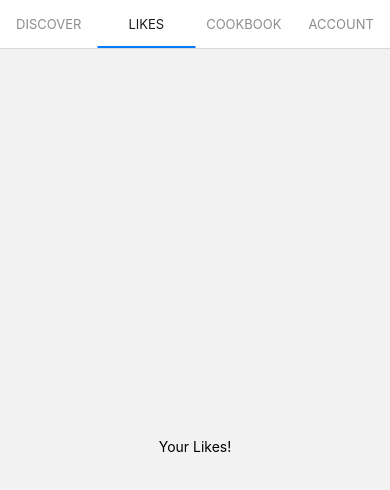
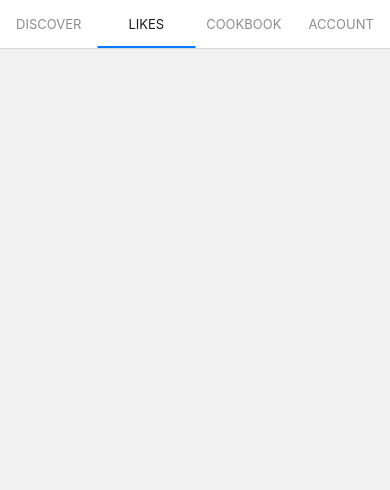
Before and after one commit to LailaaArman/FoodTinder, a React Native app: screen /Likes in a window 390 px wide. Shown: the top 490 px of the page. Built offline with nearby package versions, Linux system fonts and the light colour scheme.

Commit message:
added store to save states

```diff
--- a/App.js
+++ b/App.js
@@ -1,25 +1,31 @@
-import { StyleSheet, Text, View, TextInput} from 'react-native';
-import * as React from 'react';
+import { StyleSheet, Text, View, TextInput, TouchableOpacity} from 'react-native';
+import React, {Component} from 'react';
 import { NavigationContainer } from '@react-navigation/native';
 import Ionicons from 'react-native-vector-icons/Ionicons';
 import NavBar from './components/navBar';
+import { Provider } from 'react-redux';
+import { store } from './src/store';
 
 
 
-export default function App() {
-  return (
-    <View style={styles.container}>
-      <NavigationContainer>
-        <NavBar />
-      </NavigationContainer>
-    </View>
+const App = (props) => {
 
-  );
+    return (
+      <Provider store={store} style={styles.container}>
+          <NavigationContainer>
+            <NavBar />
+          </NavigationContainer>
+      </Provider>
+    );
+
 }
 
+export default App;
 
 const styles = StyleSheet.create({
   container: {
     flex: 1,
+    alignItems: 'center',
+    justifyContent: 'center',
   }
 });
--- a/components/discover.js
+++ b/components/discover.js
@@ -1,30 +1,11 @@
 import { StyleSheet, Text, View, TextInput, Animated, Dimensions, Image, } from "react-native";
 import React, { useState } from 'react';
 import {PanGestureHandler} from 'react-native-gesture-handler';
+import { useSelector } from 'react-redux';
+import { useDispatch } from 'react-redux';
+import { addDish } from '../src/actions/dish'
 
-let dishes = [
-  {
-    id: 0,
-    name: "tacos",
-    price: "80kr",
-    instructions: "slice some cucumber",
-    uri: require("../assets/dishes/tacos.jpg"),
-  },
-  {
-    id: 1,
-    name: "Stuvade makaroner",
-    price: "70kr",
-    instructions: "stuva makaronerna",
-    uri: require("../assets/dishes/stuvademakaroner.jpg"),
-  },
-  {
-    id: 2,
-    name: "Ris med wok",
-    price: "85kr",
-    instructions: "wooka grönsakerna",
-    uri: require("../assets/dishes/wok.jpeg"),
-  },
-];
+
 
 const SCREEN_HEIGHT = Dimensions.get("window").height;
 const SCREEN_WIDTH = Dimensions.get("window").width;
@@ -32,20 +13,27 @@ const SCREEN_WIDTH = Dimensions.get("window").width;
 
 
 function renderDishes() {
+
+  const dishes = useSelector((state) => state.dishReducer.dishes)
+  const selectedDishes = useSelector((state) => state.dishReducer.likedDishes)
+  const dispatch = useDispatch();
   const [dish, setDish] = useState(dishes[0]);
   let index = dish.id;
   const handleSwipe=({nativeEvent}) =>{
       //swiping right
       if(nativeEvent.translationX < -225){
         console.log("Swiped Right")
+        dispatch(addDish(dish))
         index++
         setDish(dishes[index%3])
+        console.log(selectedDishes);
       }
       //swiping left
       else if(nativeEvent.translationX > 225){
         console.log("Swiped Left")
         index++
         setDish(dishes[index%3])
+        console.log(selectedDishes);
       }
     }
 
--- a/components/likes.js
+++ b/components/likes.js
@@ -1,11 +1,16 @@
 import { StyleSheet, Text, View, TextInput} from 'react-native';
 import * as React from 'react';
+import { useSelector } from 'react-redux';
+import { useDispatch } from 'react-redux';
 
 
 function LikesScreen() {
+  const likedDishes = useSelector((state) => state.dishReducer.likedDishes)
+  console.log(likedDishes);
+  const listItems = likedDishes.map((dish) => <li key={dish.data.id}>{dish.data.name}</li>);
     return (
       <View style={{ flex: 1, justifyContent: 'center', alignItems: 'center' }}>
-        <Text>Your Likes!</Text>
+        {listItems}
       </View>
     );
   }
--- a/package.json
+++ b/package.json
@@ -19,10 +19,12 @@
     "react-bootstrap": "^2.1.2",
     "react-dom": "17.0.1",
     "react-native": "0.64.3",
+    "react-native-gesture-handler": "~2.1.0",
     "react-native-pager-view": "^5.4.9",
     "react-native-tab-view": "^3.1.1",
     "react-native-web": "0.17.1",
-    "react-native-gesture-handler": "~2.1.0"
+    "react-redux": "^7.2.6",
+    "redux": "^4.1.2"
   },
   "devDependencies": {
     "@babel/core": "^7.12.9"
--- /dev/null
+++ b/src/actions/dish.js
@@ -0,0 +1,10 @@
+import { ADD_DISH, DELETE_DISH} from './types'
+
+export const addDish = (dish) => ({
+    type: ADD_DISH,
+    data: dish
+})
+
+export const deleteDish = () => ({
+    type: DELETE_DISH,
+})
--- /dev/null
+++ b/src/actions/types.js
@@ -0,0 +1,2 @@
+export const ADD_DISH = 'add_dish';
+export const DELETE_DISH = 'delete_dish';
--- /dev/null
+++ b/src/reducers/dishReducer.js
@@ -0,0 +1,48 @@
+import { ADD_DISH, DELETE_DISH } from '../actions/types';
+
+const initialState = {
+    dish: null,
+    dishes: [
+        {
+          id: 0,
+          name: "tacos",
+          price: "80kr",
+          instructions: "slice some cucumber",
+          uri: require("../../assets/dishes/tacos.jpg"),
+        },
+        {
+          id: 1,
+          name: "Stuvade makaroner",
+          price: "70kr",
+          instructions: "stuva makaronerna",
+          uri: require("../../assets/dishes/stuvademakaroner.jpg"),
+        },
+        {
+          id: 2,
+          name: "Ris med wok",
+          price: "85kr",
+          instructions: "wooka grönsakerna",
+          uri: require("../../assets/dishes/wok.jpeg"),
+        },
+      ],
+    likedDishes: []
+}
+
+const dishReducer = (state = initialState, action) => {
+    switch(action.type) {
+        case ADD_DISH:
+            return {...state,
+                likedDishes: state.likedDishes.concat({
+                    data: action.data
+                })
+            };
+        case DELETE_DISH:
+            return {...state,
+                counter: state.counter - 1
+            };
+        default:
+            return state
+    }
+}
+
+export default dishReducer;
--- /dev/null
+++ b/src/store.js
@@ -0,0 +1,8 @@
+import { createStore, combineReducers } from 'redux';
+import dishReducer from './reducers/dishReducer';
+
+const rootReducer = combineReducers({
+    dishReducer: dishReducer
+})
+
+export const store = createStore(rootReducer);
```
Also changed, not shown: 1 other file (tests, documents, lock files or other folders).
